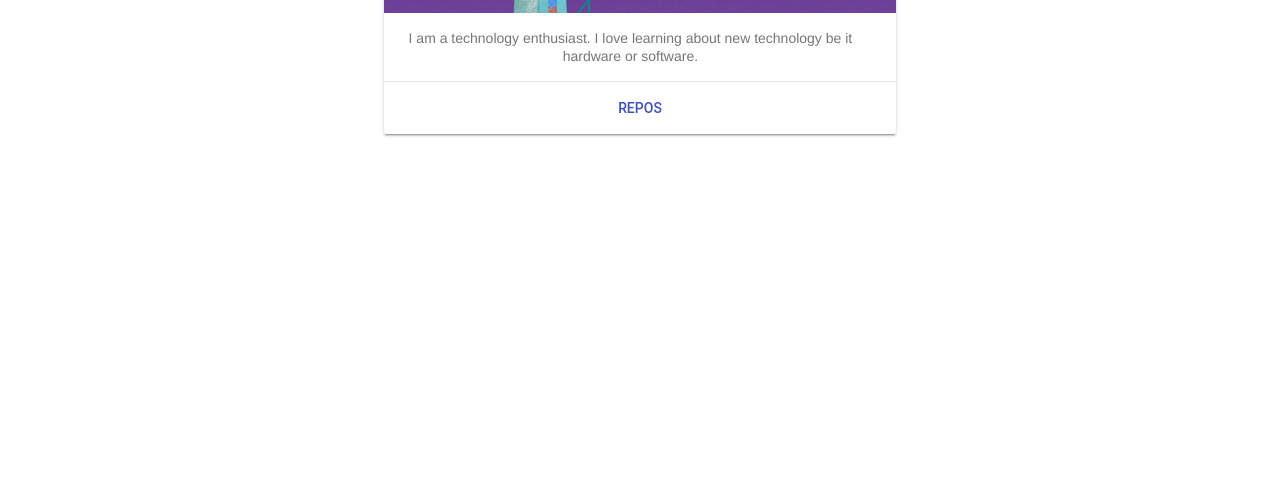
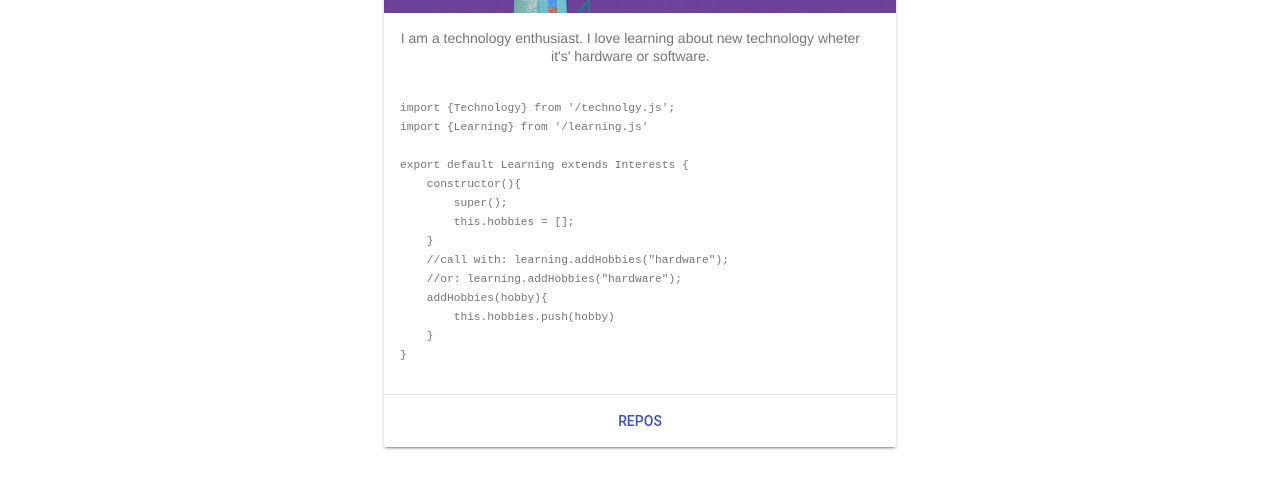
Before and after one commit to justinkneff/justinkneff.github.io, a plain HTML site: page index.html in a window 1280 px wide. Shown: the part 287-776 px from the top of the page. Drawn offline with nearby package versions, Linux system fonts and the light colour scheme.

Commit message:
Create some code Update the styles and the basic mdl card to contain some more fun things like code snippets defining my interests. You know... for fun!

```diff
--- a/index.html
+++ b/index.html
@@ -4,6 +4,7 @@
     <title>justinkneff.github.io</title>
     <link rel="stylesheet" href="https://fonts.googleapis.com/icon?family=Material+Icons">
     <link rel="stylesheet" href="https://code.getmdl.io/1.2.1/material.indigo-pink.min.css">
+
     <link rel="icon" type="image/png" href="">
     <link rel="stylesheet" type="text/css" href="style.css">
 </head>
@@ -45,7 +46,25 @@
                             <h2 class="mdl-card__title-text">My Name is Justin Neff</h2>
                         </div>
                         <div class="mdl-card__supporting-text">
-                            I am a technology enthusiast. I love learning about new technology be it hardware or software.
+                            I am a technology enthusiast. I love learning about new technology wheter it's' hardware or software.
+                            <div class="dont-center-me">
+<pre><code class="javascript">
+import {Technology} from '/technolgy.js';
+import {Learning} from '/learning.js'
+
+export default Learning extends Interests {
+    constructor(){
+        super();
+        this.hobbies = [];
+    }
+    //call with: learning.addHobbies("hardware");
+    //or: learning.addHobbies("hardware");
+    addHobbies(hobby){
+        this.hobbies.push(hobby)
+    }
+}
+</code></pre>
+                            </div>
                         </div>
                         <div class="mdl-card__actions mdl-card--border">
                             <a class="mdl-button mdl-button--colored mdl-js-button mdl-js-ripple-effect" href="https://github.com/justinkneff?tab=repositories">
@@ -65,5 +84,6 @@
         </div>
     </div>
     <script defer src="https://code.getmdl.io/1.2.1/material.min.js"></script>
+
 </body>
 </html>
--- a/style.css
+++ b/style.css
@@ -1,6 +1,12 @@
 /*Thanks Material Design Lite!*/
 .center-me{
     text-align: center;
+}
+.dont-center-me{
+    text-align: left;
+}
+.javascript{
+    font-size: .8em;
 }
 .demo-card-wide.mdl-card {
   width: 512px;
```
